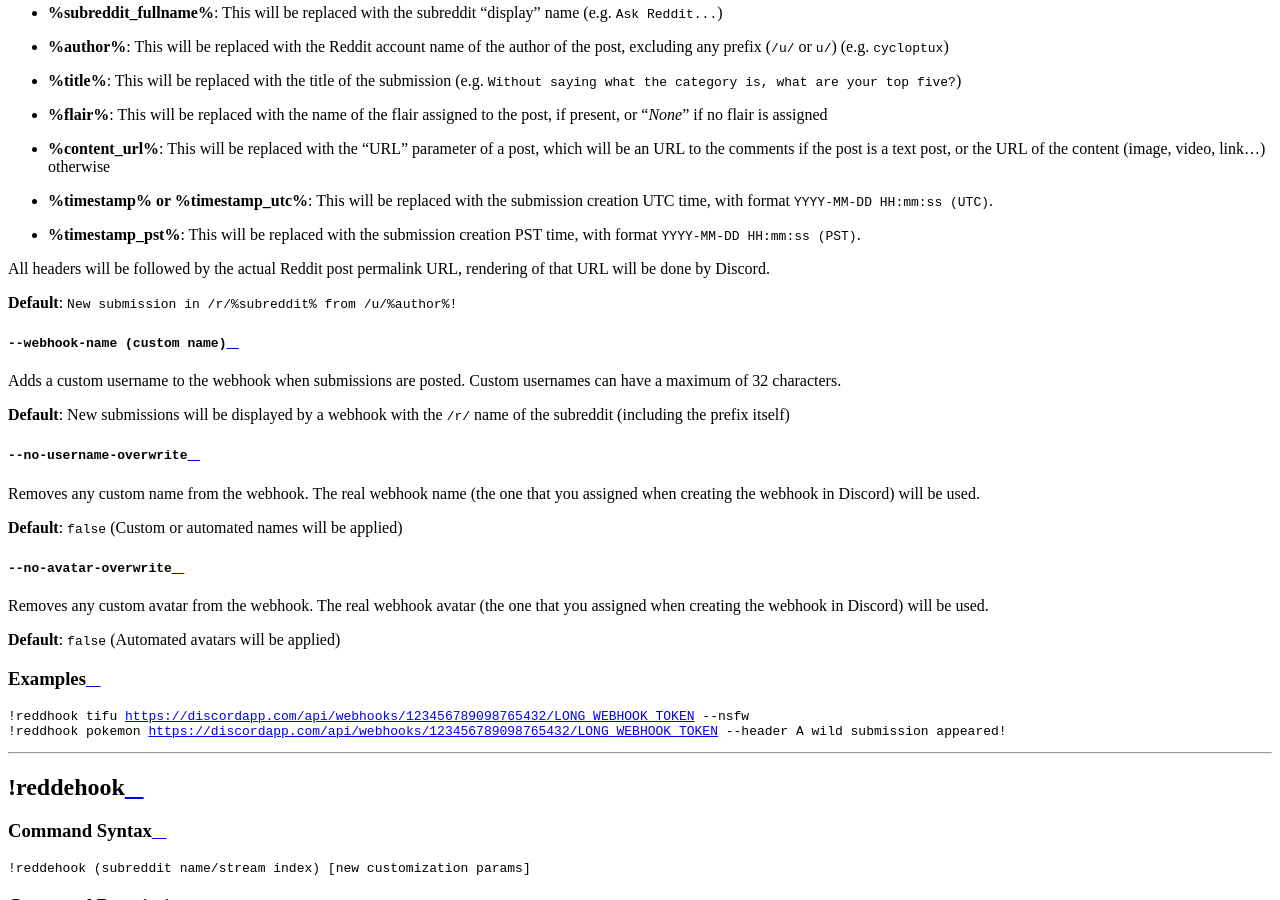
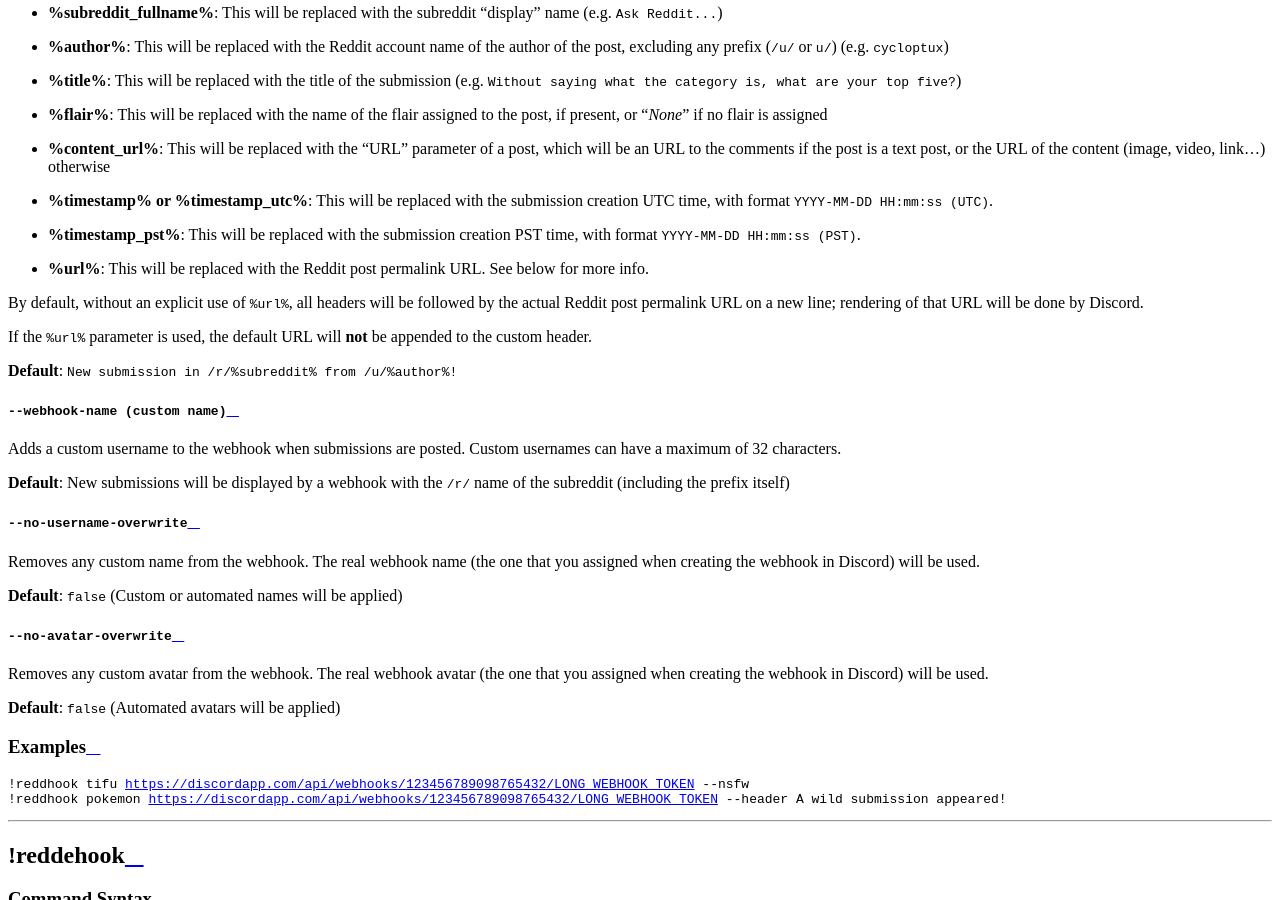
Before and after one commit to cycloptux/GiselleBot-Documentation, a Sphinx documentation site: the page built from docs/source/social_networks/reddit.rst, in a window 1280 px wide and 900 px high, scrolled down 3264 px. Built offline with Sphinx 7.4.7 and the Read the Docs theme 2.0.0, drawn with Linux system fonts in a browser that asks for light colours.

Commit message:
Updated social network integrations with the new headers.

```diff
--- a/docs/source/social_networks/reddit.rst
+++ b/docs/source/social_networks/reddit.rst
@@ -102,8 +102,11 @@
 * **%content\_url%**: This will be replaced with the "URL" parameter of a post, which will be an URL to the comments if the post is a text post, or the URL of the content (image, video, link...) otherwise
 * **%timestamp% or %timestamp\_utc%**: This will be replaced with the submission creation UTC time, with format ``YYYY-MM-DD HH:mm:ss (UTC)``.
 * **%timestamp\_pst%**: This will be replaced with the submission creation PST time, with format ``YYYY-MM-DD HH:mm:ss (PST)``.
+* **%url%**: This will be replaced with the Reddit post permalink URL. See below for more info.
 
-All headers will be followed by the actual Reddit post permalink URL, rendering of that URL will be done by Discord.
+By default, without an explicit use of ``%url%``, all headers will be followed by the actual Reddit post permalink URL on a new line; rendering of that URL will be done by Discord.
+
+If the ``%url%`` parameter is used, the default URL will **not** be appended to the custom header.
 
 **Default**: ``New submission in /r/%subreddit% from /u/%author%!``
 
--- a/docs/source/social_networks/rss.rst
+++ b/docs/source/social_networks/rss.rst
@@ -96,8 +96,11 @@
 * **%categories%**: This will be replaced with the tags ("categories") assigned to an item, as a comma-separated list (fallback: *None*)
 * **%timestamp% or %timestamp\_utc%**: This will be replaced with the item creation UTC time, with format ``YYYY-MM-DD HH:mm:ss (UTC)``.
 * **%timestamp\_pst%**: This will be replaced with the item creation PST time, with format ``YYYY-MM-DD HH:mm:ss (PST)``.
+* **%url%**: This will be replaced with the item URL. See below for more info.
 
-All headers will be followed by the actual item URL, rendering of that URL will be done by Discord.
+By default, without an explicit use of ``%url%``, all headers will be followed by the actual item URL on a new line; rendering of that URL will be done by Discord.
+
+If the ``%url%`` parameter is used, the default URL will **not** be appended to the custom header.
 
 **Default**: ``New item found in %feed_name%!``
 
--- a/docs/source/social_networks/twitter.rst
+++ b/docs/source/social_networks/twitter.rst
@@ -83,8 +83,11 @@
 * **%name%**: This will be replaced with the actual name of an account. E.g. ``CNN Breaking News``
 * **%timestamp% or %timestamp\_utc%**: This will be replaced with the current UTC time, with format ``YYYY-MM-DD HH:mm:ss (UTC)``.
 * **%timestamp\_pst%**: This will be replaced with the current PST time, with format ``YYYY-MM-DD HH:mm:ss (PST)``.
+* **%url%**: This will be replaced with the Twitter status URL. See below for more info.
 
-All headers will be followed by the actual Twitter status URL, rendering of that URL will be done by Discord.
+By default, without an explicit use of ``%url%``, all headers will be followed by the actual Twitter status URL on a new line; rendering of that URL will be done by Discord.
+
+If the ``%url%`` parameter is used, the default URL will **not** be appended to the custom header.
 
 **Default**: ``New tweet from %name%!``
 
```
